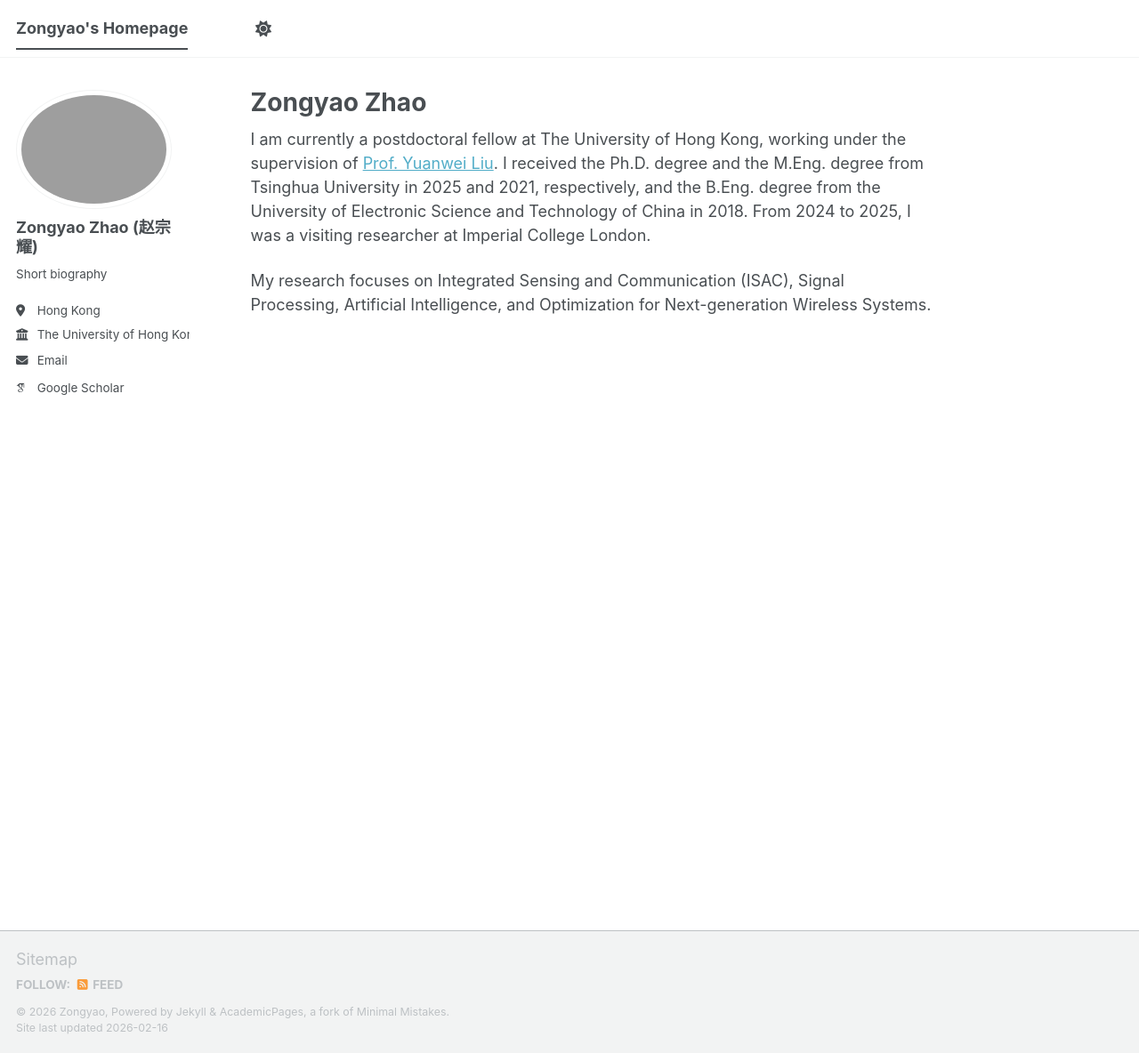
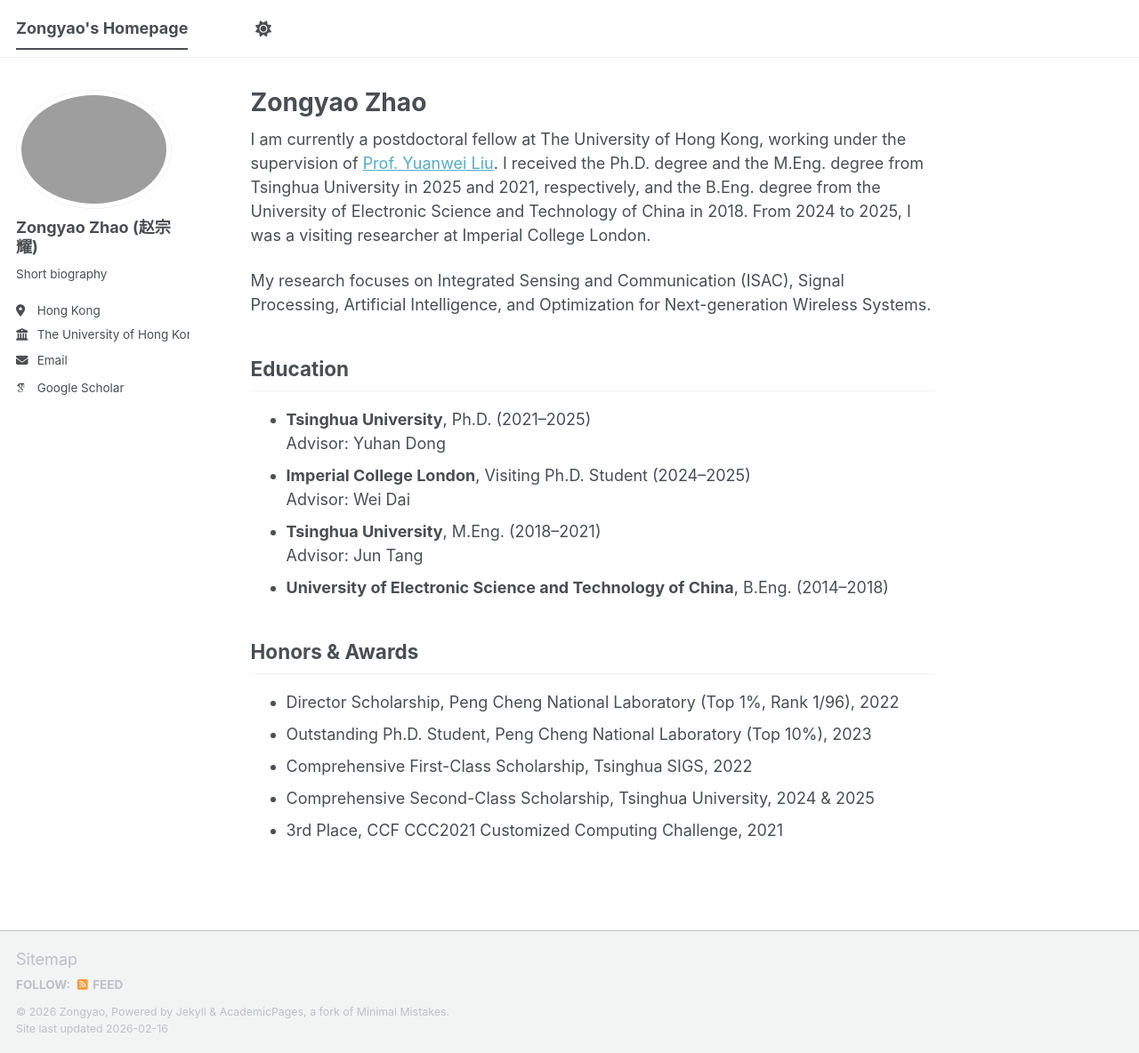
Before and after one commit to ZongyaoZhao/ZongyaoZhao.github.io, a Jekyll site: the page built from _pages/about.md, in a window 1280 px wide and 1184 px high. Shown: the whole window at 89% size. Built offline with Jekyll 4.4.1, drawn with Linux system fonts in a browser that asks for light colours; some web fonts are replaced; a script bundle is joined from its source files by our own code; library files that are not in the unit come from our copies.

Commit message:
更新 about.md

```diff
--- a/_pages/about.md
+++ b/_pages/about.md
@@ -9,3 +9,19 @@
 I am currently a postdoctoral fellow at The University of Hong Kong, working under the supervision of <a href="https://www.eee.hku.hk/~yuanwei/index.html">Prof. Yuanwei Liu</a>. I received the Ph.D. degree and the M.Eng. degree from Tsinghua University in 2025 and 2021, respectively, and the B.Eng. degree from the University of Electronic Science and Technology of China in 2018. From 2024 to 2025, I was a visiting researcher at Imperial College London.
 
 My research focuses on Integrated Sensing and Communication (ISAC), Signal Processing, Artificial Intelligence, and Optimization for Next-generation Wireless Systems.
+
+## Education
+- **Tsinghua University**, Ph.D. (2021–2025)
+  Advisor: Yuhan Dong
+- **Imperial College London**, Visiting Ph.D. Student (2024–2025)
+  Advisor: Wei Dai
+- **Tsinghua University**, M.Eng. (2018–2021)
+  Advisor: Jun Tang
+- **University of Electronic Science and Technology of China**, B.Eng. (2014–2018)
+
+## Honors & Awards
+- Director Scholarship, Peng Cheng National Laboratory (Top 1%, Rank 1/96), 2022
+- Outstanding Ph.D. Student, Peng Cheng National Laboratory (Top 10%), 2023
+- Comprehensive First-Class Scholarship, Tsinghua SIGS, 2022
+- Comprehensive Second-Class Scholarship, Tsinghua University, 2024 & 2025
+- 3rd Place, CCF CCC2021 Customized Computing Challenge, 2021
```
